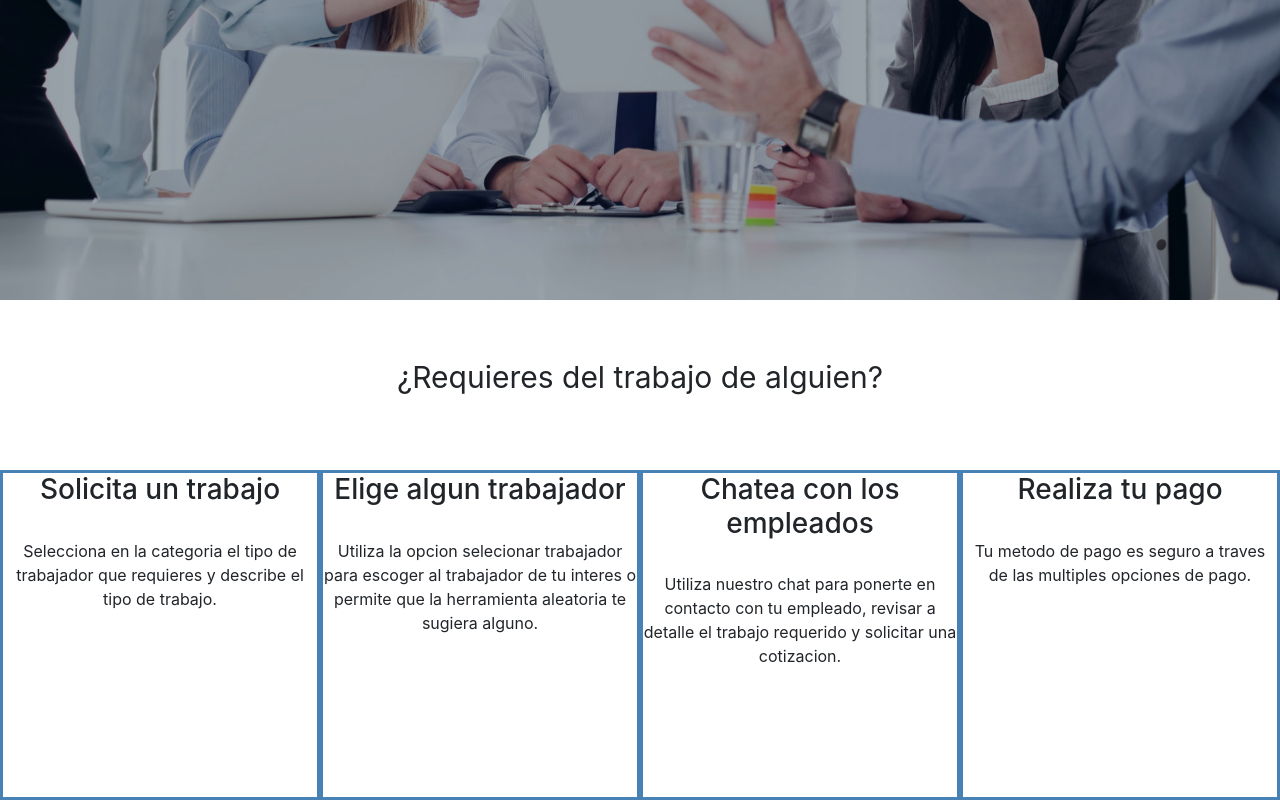
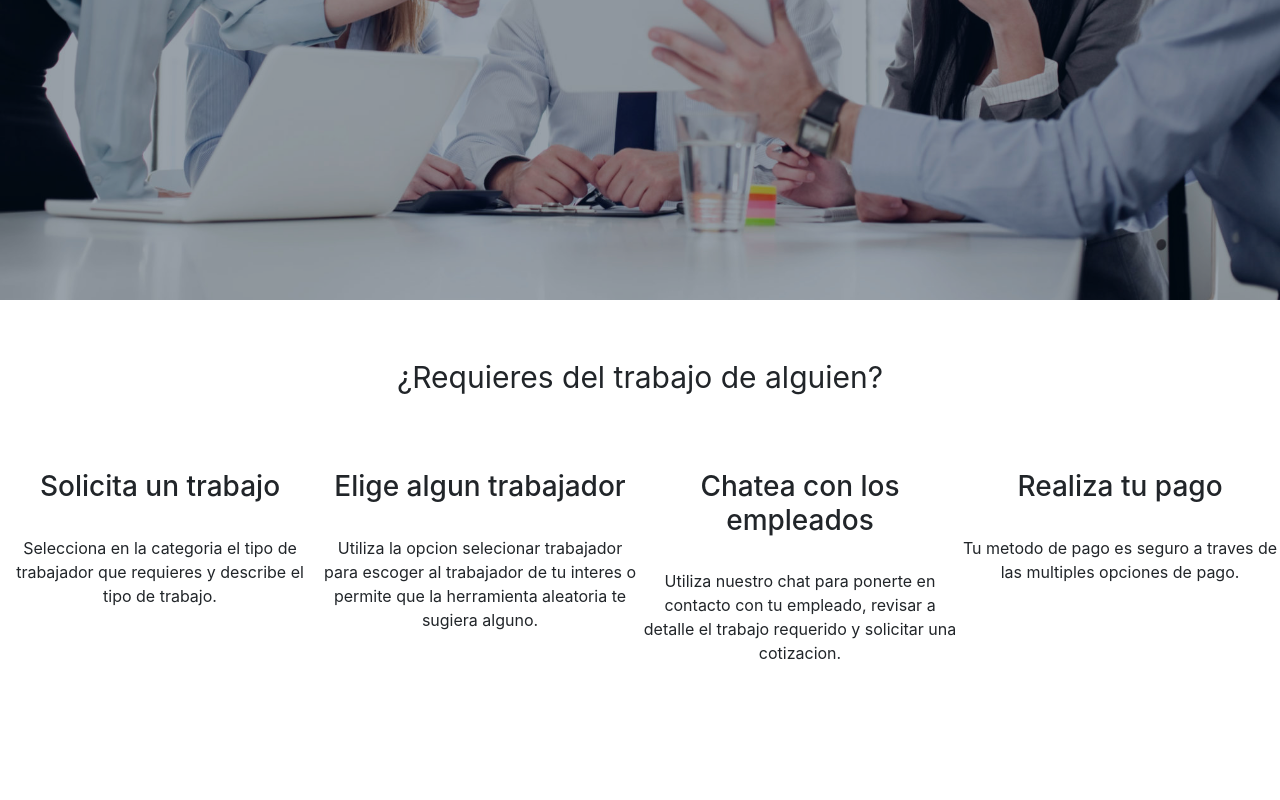
Before and after one commit to robe7249/proyecto, a plain HTML site: page index.html in a window 1280 px wide. Shown: the part 450-1250 px from the top of the page. Drawn offline with nearby package versions, Linux system fonts and the light colour scheme.

Commit message:
quita bordes grid

```diff
--- a/style.css
+++ b/style.css
@@ -88,7 +88,6 @@
 
 .main .options .steps {
     text-align: center;
-    border: steelblue solid;
 }
 
 @media(max-width: 426px){
```
